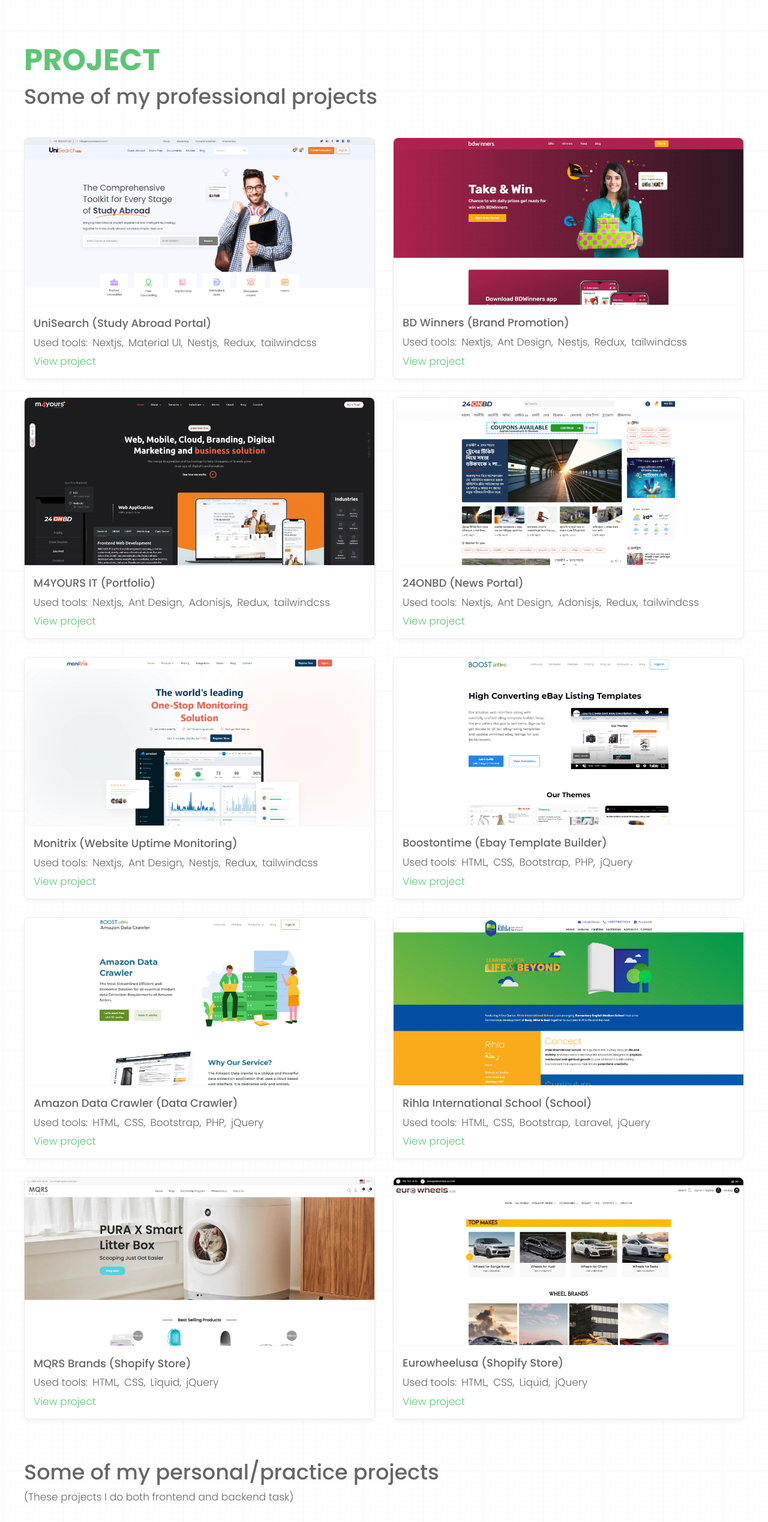
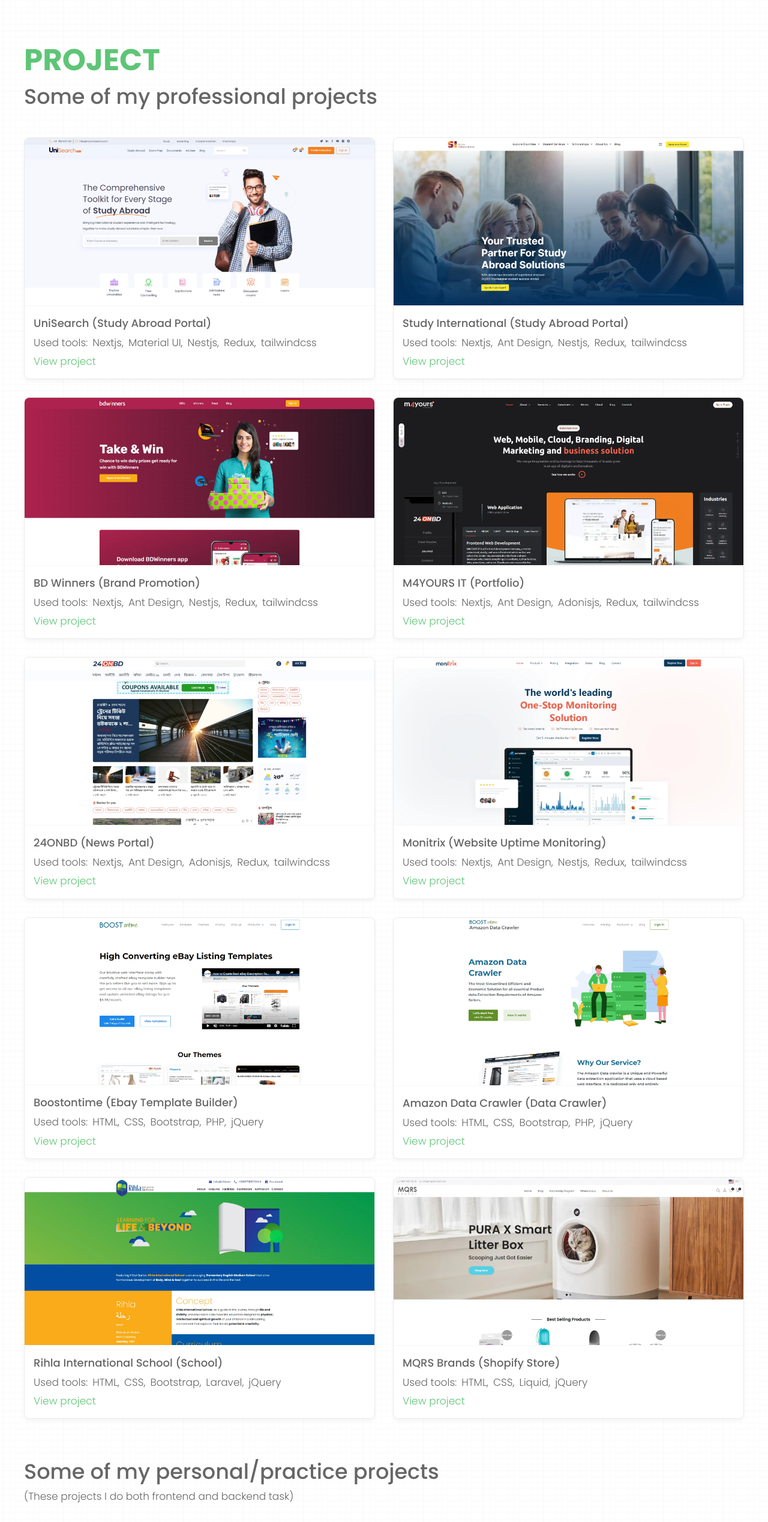
Before and after one commit to mizankhangit/portfolio, a React (Create React App) app: page / in a window 1280 px wide. Shown: the part 1454-3991 px from the top of the page at 60% size. Built offline with nearby package versions, Linux system fonts and the light colour scheme.

Commit message:
one new site added

```diff
--- a/src/data-pro.js
+++ b/src/data-pro.js
@@ -5,6 +5,13 @@
     imageUrl: "./images/project-pro/unisearch.webp",
     name: "UniSearch (Study Abroad Portal)",
     tools: ["Nextjs", "Material UI", "Nestjs", "Redux", "tailwindcss"],
+  },
+  {
+    id: "11",
+    link: "https://studyinternational.net.au",
+    imageUrl: "./images/project-pro/studyinternational.webp",
+    name: "Study International (Study Abroad Portal)",
+    tools: ["Nextjs", "Ant Design", "Nestjs", "Redux", "tailwindcss"],
   },
   {
     id: "2",
@@ -63,13 +70,13 @@
     tools: ["HTML", "CSS", "Liquid", "jQuery"],
   },
 
-  {
-    id: "10",
-    link: "https://eurowheelusa.com/",
-    imageUrl: "./images/project-pro/eurowheelusa.webp",
-    name: "Eurowheelusa (Shopify Store)",
-    tools: ["HTML", "CSS", "Liquid", "jQuery"],
-  },
+  // {
+  //   id: "10",
+  //   link: "https://eurowheelusa.com/",
+  //   imageUrl: "./images/project-pro/eurowheelusa.webp",
+  //   name: "Eurowheelusa (Shopify Store)",
+  //   tools: ["HTML", "CSS", "Liquid", "jQuery"],
+  // },
 ];
 
 export default data;
```
Also changed, not shown: public/images/project-pro/studyinternational.webp (added).
